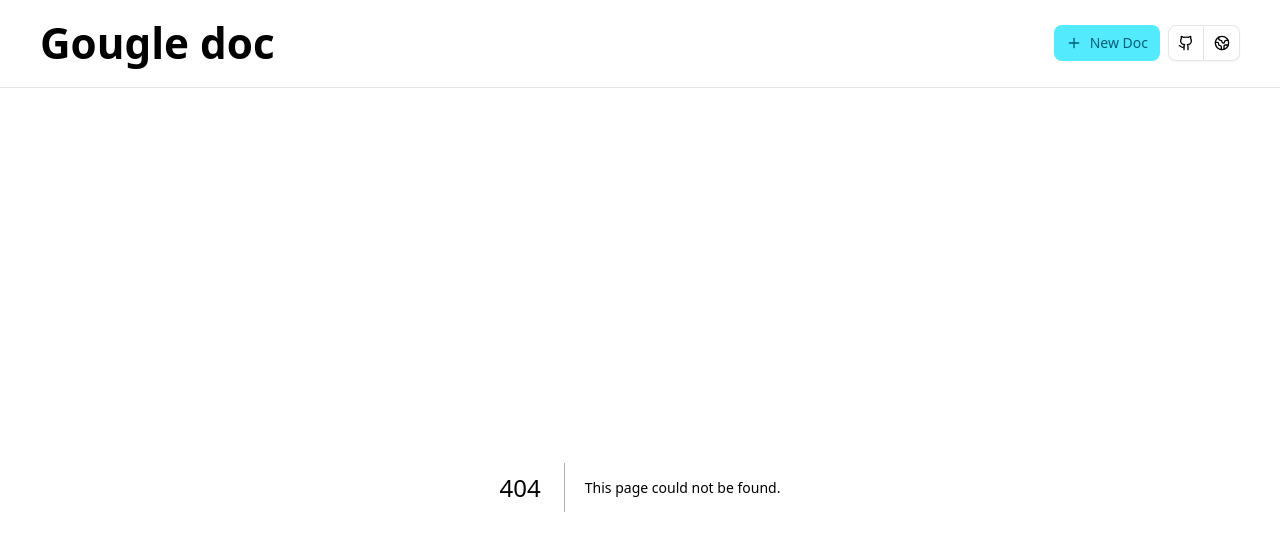
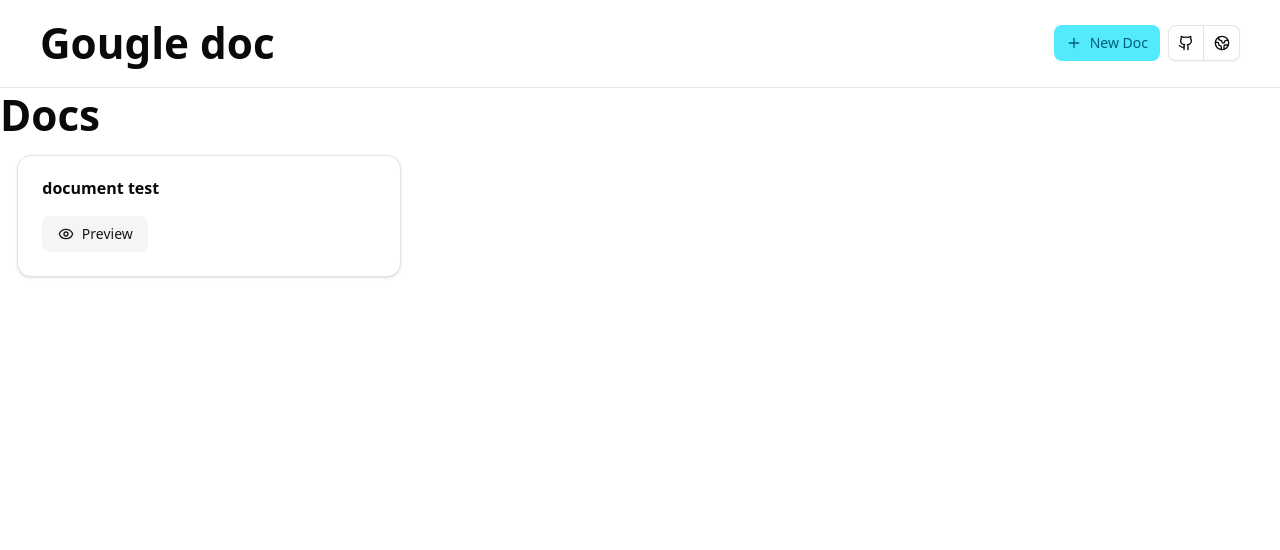
Before and after one commit to yohannimation/gougle-docs, a Next.js app in the folder frontend/: page /docs in a window 1280 px wide. Before the commit this address had no page. Shown: the top 550 px of the page. Built offline with nearby package versions, Linux system fonts and the light colour scheme.

Commit message:
feat(DocumentCard): creating `DocumentCardList` component & `Docs` page

```diff
--- /dev/null
+++ b/frontend/app/docs/page.tsx
@@ -0,0 +1,18 @@
+import DocumentCardList from "@/components/DocumentCardList/DocumentCardList";
+
+import type { DocumentCardListInterface } from "../../interface/Document.interface";
+
+export default function Docs() {
+    const documents: DocumentCardListInterface = [
+        {
+            id: "0",
+            name: "document test",
+            isEditable: false
+        }
+    ]
+
+    return (<>
+        <h1>Docs</h1>
+        <DocumentCardList documents={documents} />
+    </>)
+}
--- /dev/null
+++ b/frontend/components/DocumentCardList/DocumentCardList.tsx
@@ -0,0 +1,26 @@
+import { JSX } from "react";
+
+import DocumentCard from "../DocumentCard/DocumentCard";
+
+import type { DocumentCardListInterface, DocumentCardInterface } from "../../interface/Document.interface";
+
+interface DocumentCardListProps {
+    documents: DocumentCardListInterface
+}
+
+export default function DocumentCardList({documents}: DocumentCardListProps) {
+    let documentsList: JSX.Element[] = []
+    if (documents.length > 0) {
+        documentsList = documents.map((document: DocumentCardInterface) => {
+            return <li key={document.id}>
+                    <DocumentCard document={document}/>
+                </li>
+        })
+    }
+
+    return (
+        <ul className="mt-3 grid sm:grid-cols-1 md:grid-cols-2 xl:grid-cols-3 2xl:grid-cols-4 gap-3">
+            { documentsList.length > 0 ? documentsList : <p>No document created</p> }
+        </ul>
+    );
+}
```
